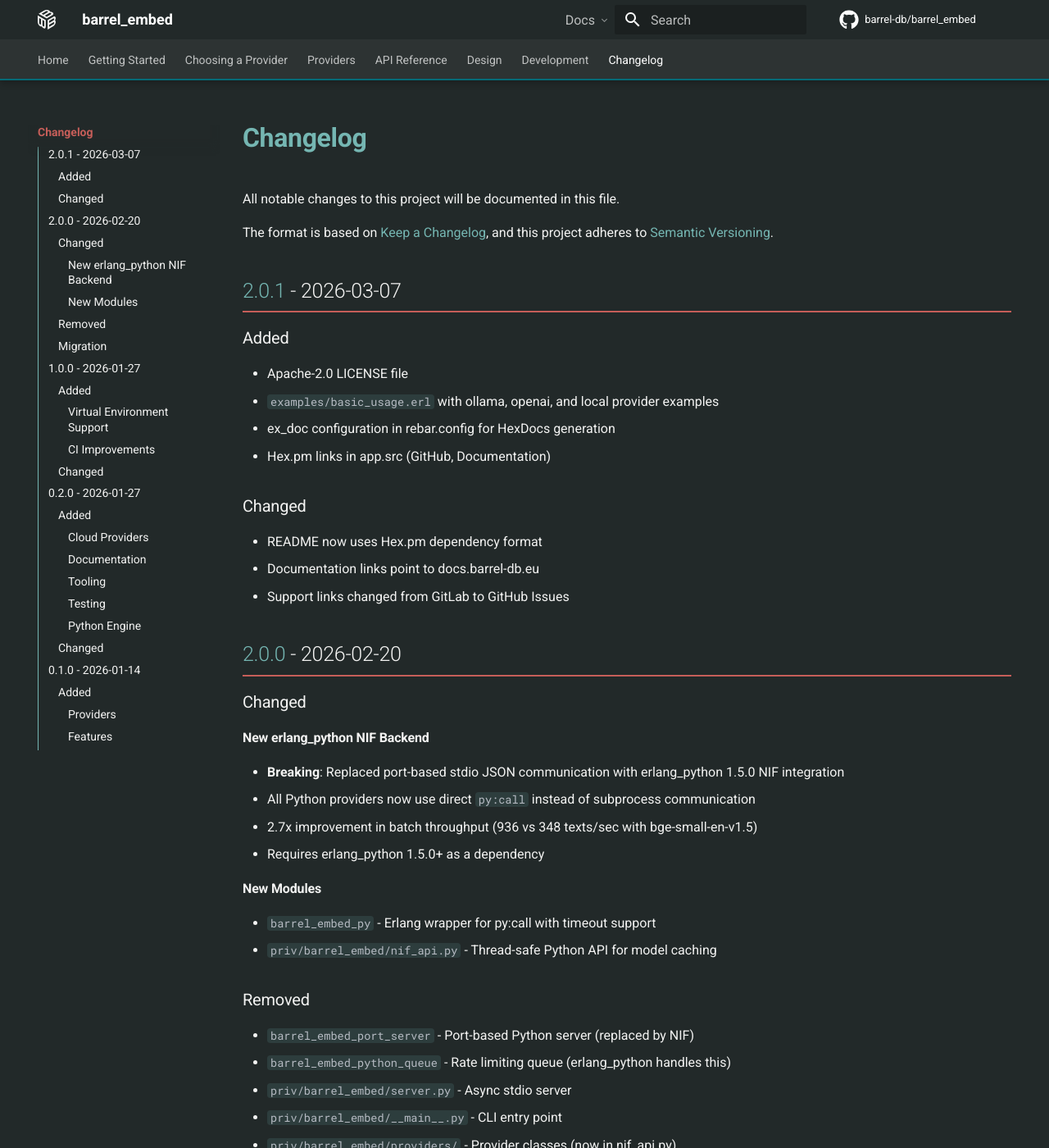
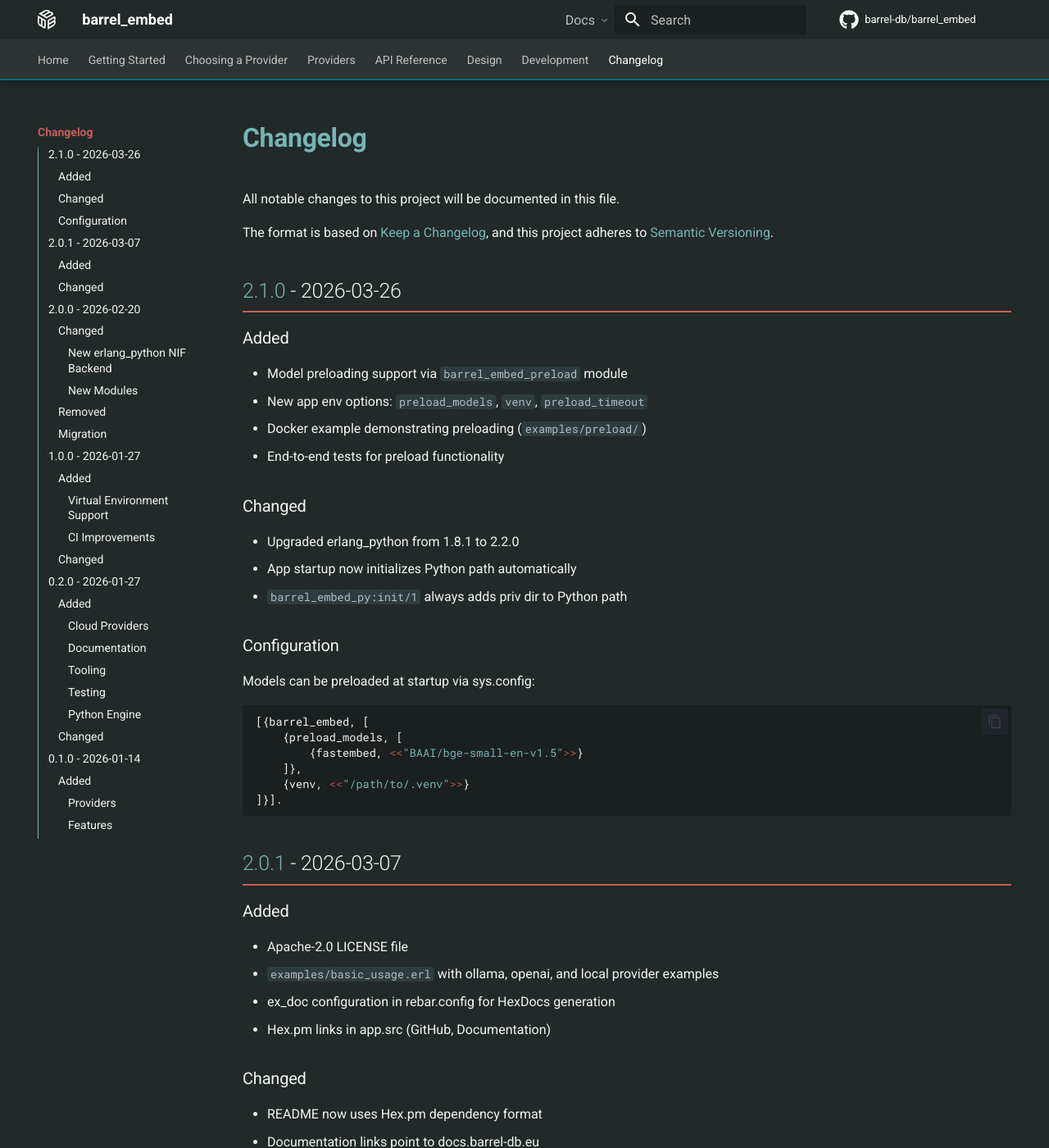
Before and after one commit to barrel-db/barrel_embed, an MkDocs documentation site: the page built from docs/changelog.md, in a window 1280 px wide and 1400 px high. Shown: the whole window at 82% size. Built offline with MkDocs 1.6.1 and Material for MkDocs 9.7.7, drawn with Linux system fonts in a browser that asks for light colours; comment, search, counter and statistics services are not loaded.

Commit message:
Release v2.1.0 - Model preloading support

````diff
--- a/docs/changelog.md
+++ b/docs/changelog.md
@@ -4,6 +4,34 @@ All notable changes to this project will be documented in this file.
 
 The format is based on [Keep a Changelog](https://keepachangelog.com/en/1.1.0/),
 and this project adheres to [Semantic Versioning](https://semver.org/spec/v2.0.0.html).
+
+## [2.1.0] - 2026-03-26
+
+### Added
+
+- Model preloading support via `barrel_embed_preload` module
+- New app env options: `preload_models`, `venv`, `preload_timeout`
+- Docker example demonstrating preloading (`examples/preload/`)
+- End-to-end tests for preload functionality
+
+### Changed
+
+- Upgraded erlang_python from 1.8.1 to 2.2.0
+- App startup now initializes Python path automatically
+- `barrel_embed_py:init/1` always adds priv dir to Python path
+
+### Configuration
+
+Models can be preloaded at startup via sys.config:
+
+```erlang
+[{barrel_embed, [
+    {preload_models, [
+        {fastembed, <<"BAAI/bge-small-en-v1.5">>}
+    ]},
+    {venv, <<"/path/to/.venv">>}
+]}].
+```
 
 ## [2.0.1] - 2026-03-07
 
@@ -166,6 +194,7 @@ The `venv` option is still supported and recommended:
 - Application supervision tree with ETS-based rate limiting
 - Comprehensive EUnit test suite
 
+[2.1.0]: https://github.com/barrel-db/barrel_embed/releases/tag/v2.1.0
 [2.0.1]: https://github.com/barrel-db/barrel_embed/releases/tag/v2.0.1
 [2.0.0]: https://github.com/barrel-db/barrel_embed/releases/tag/v2.0.0
 [1.0.0]: https://github.com/barrel-db/barrel_embed/releases/tag/v1.0.0
````
Also changed, not shown: 1 other file.
